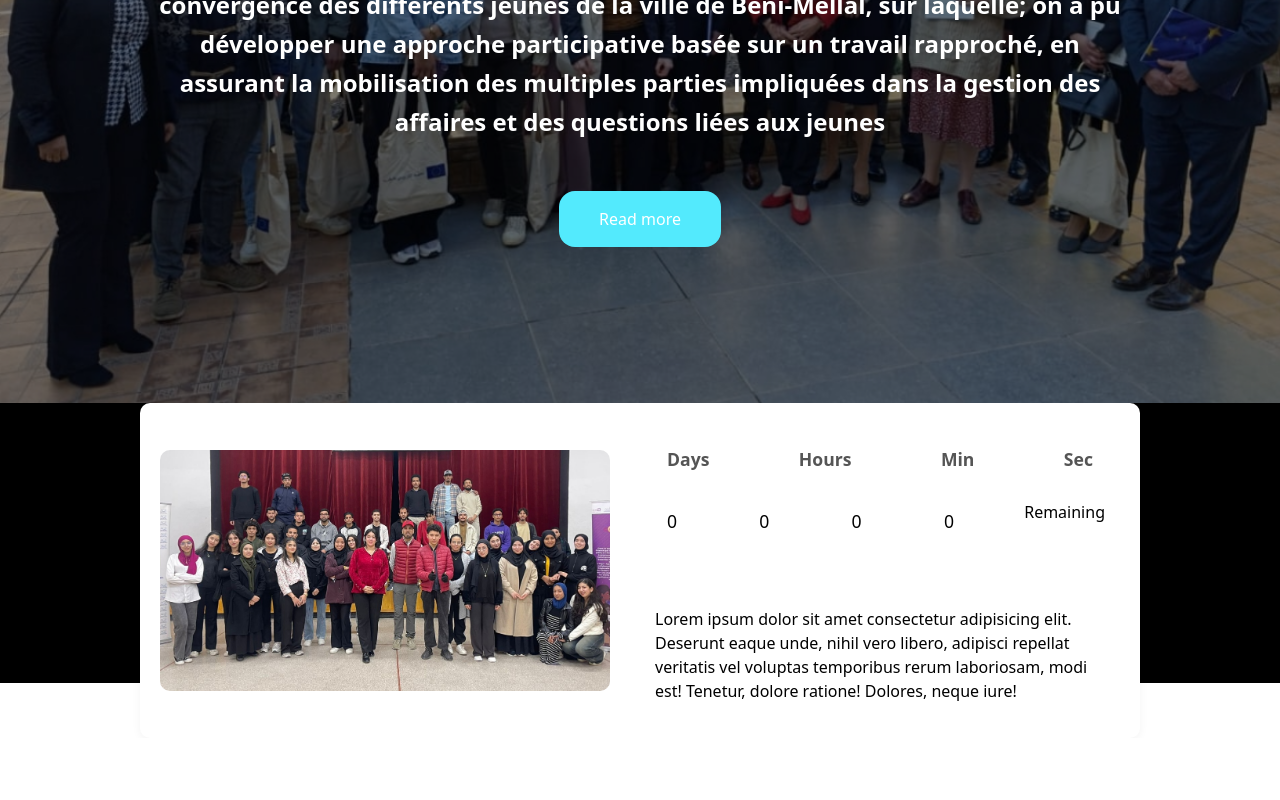
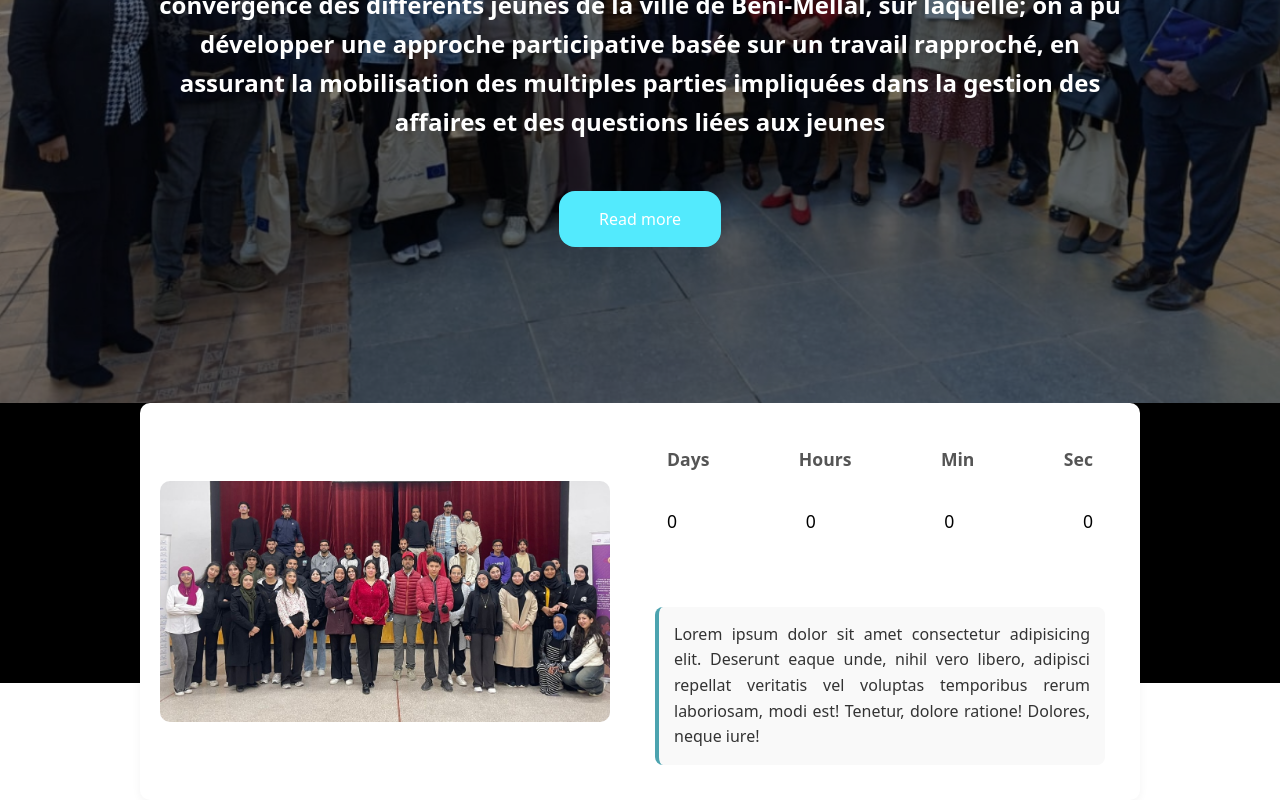
Before and after one commit to NaomiMeig/Site-Association, a React (Vite) app: page / in a window 1280 px wide. Shown: the part 517-1317 px from the top of the page. Before the commit the page ends 1255 px from the top, so only its background shows below. Built offline with nearby package versions, Linux system fonts and the light colour scheme.

Commit message:
modification du projet

```diff
--- a/src/components/Cadrant.jsx
+++ b/src/components/Cadrant.jsx
@@ -16,13 +16,13 @@ function Cadrant (){
                 <li> 0 </li>
                 <li> 0 </li>
                 <li> 0 </li>
-                <li> 0 </li> <span>Remaining</span>
+                <li> 0 </li>
             </div>
             <br/>
 
             <div>
 
-                <p>Lorem ipsum dolor sit amet consectetur adipisicing elit.
+                <p >Lorem ipsum dolor sit amet consectetur adipisicing elit.
                     Deserunt eaque unde, nihil vero libero, adipisci repellat veritatis vel
                     voluptas temporibus rerum laboriosam, modi est! Tenetur, dolore ratione! Dolores, neque iure!</p>
             </div>
--- a/src/styles/Back.css
+++ b/src/styles/Back.css
@@ -1,4 +1,4 @@
 .back{
-    height: 100vh;
+    height: 200vh;
     background-color :black;
 }
--- a/src/styles/Cadrant.css
+++ b/src/styles/Cadrant.css
@@ -93,3 +93,20 @@
         justify-content: space-around;
     }
 }
+/* Style pour le dernier div contenant le paragraphe */
+.tirth-cadrant > div:last-of-type {
+
+    padding: 15px;
+    background-color: #f9f9f9;
+    border-radius: 8px;
+    border-left: 4px solid #4ca3af; /* Bordure verte à gauche pour un effet accentué */
+}
+
+.tirth-cadrant p {
+    margin: 0;
+    line-height: 1.6;
+    color: #333;
+    font-size: 1rem;
+    font-weight: 2rem;
+    text-align: justify;
+}
```
